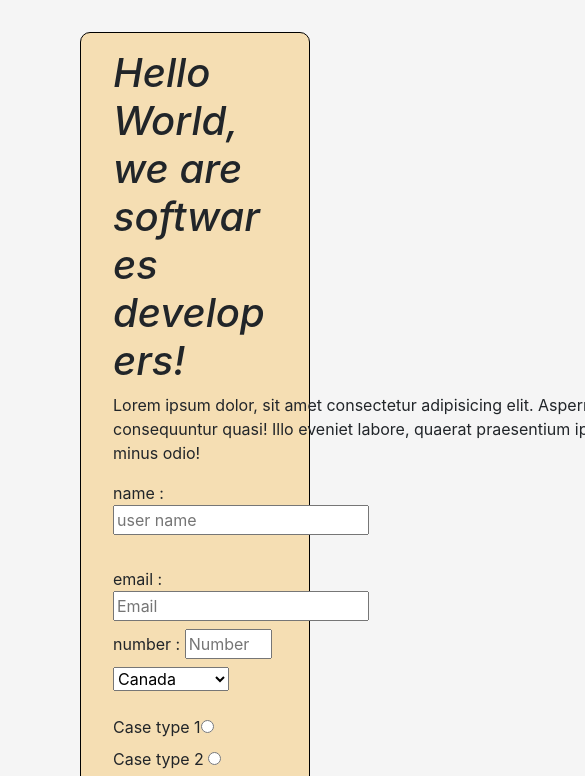
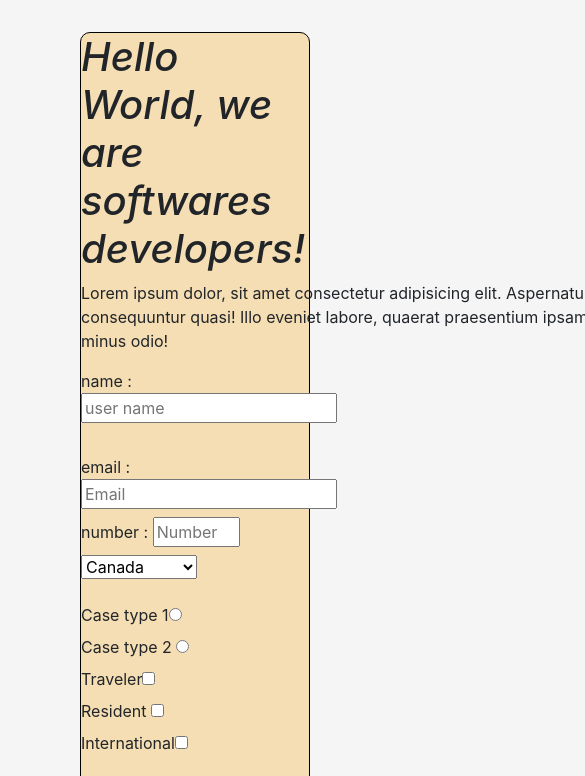
Before and after one commit to Berabjesus/Wabo-Bereket, a plain HTML site: page index.html in a window 390 px wide. Shown: the top 776 px of the page, 585 px wide, since content can reach past the window. Drawn offline with nearby package versions, Linux system fonts and the light colour scheme.

Commit message:
media query

```diff
--- a/css/style.css
+++ b/css/style.css
@@ -20,6 +20,9 @@ body {
     word-wrap: break-word;
 }
 @media (max-width: 768px){
-
+    .main {
+        padding: 0;
+        height: 100%;
+    }
 
 }
```
